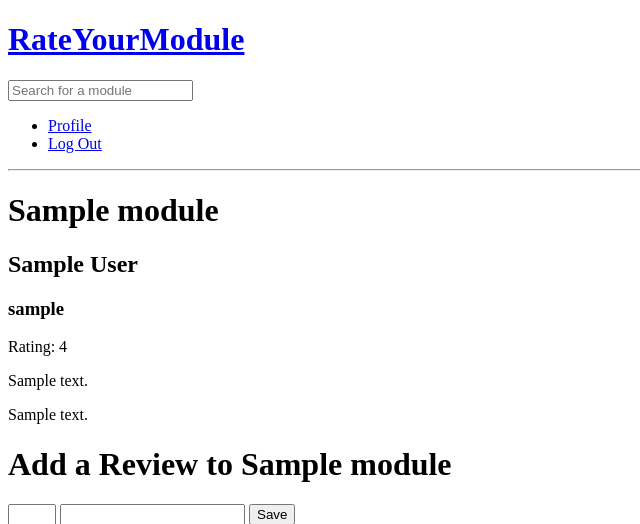
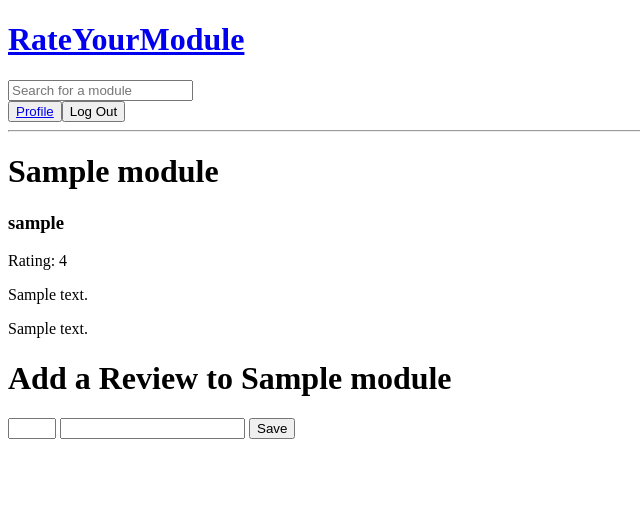
Before and after one commit to Lewis-Cramb/wad2-team-project, a Django app: template templates/module.html in a window 1280 px wide. Shown: the top 524 px of the page, without its empty margins (0-640 px from the left). Run offline with Django 3.2, Linux system fonts and the light colour scheme; a user stored in the database is signed in; tables that the repository leaves empty hold one stand-in row (values such as "Sample post"); the template is opened without the code that fills it: most values are stand-ins (such as "Sample title", 1, 10 or a date in 2020); parts of the project's set-up code (start-up, migrations or seed data) failed here and were passed over.

Commit message:
Fix: Django server now serving staticfiles to index etc

```diff
--- a/team3D/settings.py
+++ b/team3D/settings.py
@@ -122,6 +122,7 @@ USE_TZ = True
 # https://docs.djangoproject.com/en/2.2/howto/static-files/
 
 STATIC_URL = '/static/'
+STATICFILES_DIRS = [os.path.join(BASE_DIR, 'static'),]
 
 # Media
 MEDIA_ROOT = MEDIA_DIR
--- a/templates/base.html
+++ b/templates/base.html
@@ -7,22 +7,20 @@
             {% block title_block %}
             {% endblock %}
         </title>
+        <link rel="stylesheet" href="{% static 'CSS/style.css' %}">
     </head>
     <body>
         <div class = "navigation">
-            <h1><a href="{% url 'rateyourmodule:index' %}">RateYourModule</a></h1>
-            <form method = "get" action="{% url 'rateyourmodule:modules' %}">
-                <input type = "text", name = "query" placeholder="Search for a module">
-            </form>
-            <ul>
+            <h1 class="nav-inline"><a href = "{% url 'rateyourmodule:index' %}"> RateYourModule </a></h1>
+            <form method = "get" action="{% url 'rateyourmodule:modules' %}" class="nav-inline"><input type = "text", name = "query" placeholder="Search for a module"></form>
             {% if user.is_authenticated %}
-                <li><a href="{% url 'rateyourmodule:show_profile' user.username %}">Profile</a></li>
-                <li><a href="{% url 'rateyourmodule:logout' %}">Log Out</a></li>
+                <a href="{% url 'rateyourmodule:profile' user.username %}"><button id="leftBttn" class="nav-inline">Profile</buton></a>
+                <a href="{% url 'rateyourmodule:logout' %}"><button id="rightBttn" class="nav-inline">Log Out</button></a>
             {% else %}
-                <li><a href="{% url 'rateyourmodule:register' %}">Sign Up</a></li>
-                <li><a href="{% url 'rateyourmodule:login' %}">Log In</a></li>
+                <a href="{% url 'rateyourmodule:signup' %}"><button id="leftBttn" class="nav-inline">Sign Up</button></a>
+                <a href="{% url 'rateyourmodule:login' %}"><button id="rightBttn" class="nav-inline">Log In</button></a>
             {% endif %}
-            </ul>
+            </div>
 
         </div>
         <hr />
--- a/templates/index.html
+++ b/templates/index.html
@@ -13,9 +13,8 @@
     <ul>
     {% for module in modules %}
         <li>
-            <a href="{% url 'rateyourmodule:show_module' module.moduleID %}">
-                {{ module.short_name }}
-                ({{ module.rating }})
+            <a href="{% url 'rateyourmodule:module' module.moduleID %}">({{ module.rating }})
+                {{ module.name }}
             </a>
         </li>
     {% endfor %}
--- a/templates/login.html
+++ b/templates/login.html
@@ -1,4 +1,4 @@
-{% extends 'rateyourmodule/base.html' %}
+{% extends 'base.html' %}
 {% load staticfiles %}
 {% block title_block %}
     Login
--- a/templates/module.html
+++ b/templates/module.html
@@ -7,21 +7,20 @@
 
 {% block body_block %}
     {% if module %}
-        <h1>{{ module.short_name }}</h1>
-        <h2>{{ module.full_name }}</h2>
+        <h1>{{ module.name }}</h1>
         {% if reviews %}
             {% for review in reviews %}
                 <div class = "change_review">
-                    <h3>{{ review.student.user.username }}</h3>
+                    <h3>{{ review.author.username }}</h3>
                     <p>Rating: {{ review.rating }}</p>
-                    <p> {{ review.message }}</p>
+                    <p> {{ review.content }}</p>
 
-                    {% if user.is_authenticated and user.username == review.username %}
+                    {% if user.is_authenticated and user.username == review.author.username %}
 
                         <button type = "button" onclick="edit_review('{{ review.reviewID }}')">Edit</button>
 
                         <div class = "delete_review">
-                            <form method = "post" action = "{% url 'rateyourmodule:show_module' module.moduleID %}">
+                            <form method = "post" action = "{% url 'rateyourmodule:module' module.moduleID %}">
                                 {% csrf_token %}
                                 <input type = "hidden" name = "action" value = "delete_review">
                                 <input type = "hidden" name = "reviewID" value = "{{ review.reviewID }}">
@@ -29,12 +28,12 @@
                             </form>
                         </div>
                         <div class = "edit_review" id="edit_review{{ review.reviewID }}" style = "display:none;">
-                            <form method = "post" action = "{% url 'rateyourmodule:show_module' module.moduleID %}">
+                            <form method = "post" action = "{% url 'rateyourmodule:module' module.moduleID %}">
                                 {% csrf_token %}
                                 <input type = "hidden" name = "action" value = "edit_review">
                                 <input type = "hidden" name = "reviewID" value = "{{ review.reviewID }}">
                                 <input type = "number" id = "review-rating-{{ review.reviewID }}" name = "rating" min = "1" max = "5" value = "{{ review.rating }}">
-                                <input type = "text" id = "review-comment-{{ review.reviewID }}" name = "comment" value = "{{ review.message }}">
+                                <input type = "text" id = "review-comment-{{ review.reviewID }}" name = "comment" value = "{{ review.content }}">
                                 <button type = "submit"> Save </button>
                             </form>
                         </div>
@@ -48,9 +47,9 @@
             <p>No reviews currently available.</p>
         {% endif %}
 
-        <h1>Add a Review to {{ module.short_name }}</h1>
+        <h1>Add a Review to {{ module.name }}</h1>
         <div class = "new_review">
-            <form method = "post" action = "{% url 'rateyourmodule:show_module' module.moduleID %}">
+            <form method = "post" action = "{% url 'rateyourmodule:module' module.moduleID %}">
                 {% csrf_token %}
                 <input type = "hidden" name = "action" value = "new_review">
                 <input type = "number" id = "rating" name = "rating" min = "1" max = "5"  >
--- a/templates/modules.html
+++ b/templates/modules.html
@@ -9,7 +9,7 @@
 {% if modules %}
     {% for m in modules %}
         <li>
-            <a href="{% url 'rateyourmodule:show_module' m.moduleID %}">{{ m.full_name }}</a>
+            <a href="{% url 'rateyourmodule:show_module' m.slug %}">{{ m.name }}</a>
         </li>
     {% endfor %}
 {% else %}
```
Also changed, not shown: static/CSS/style.css (added, +7 -0 lines).
